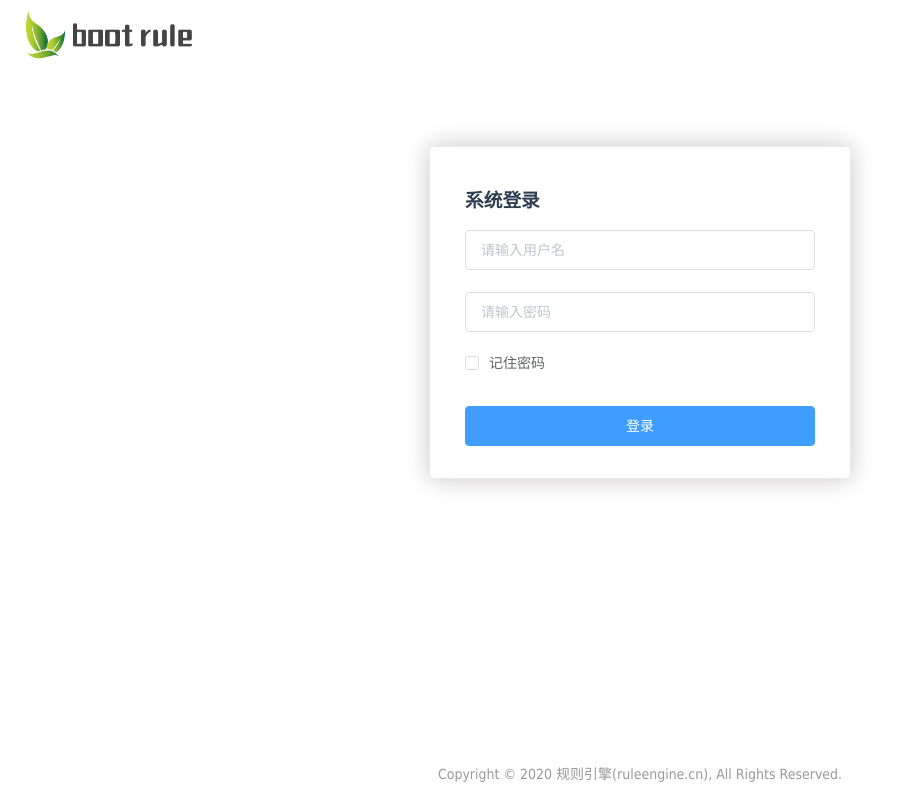
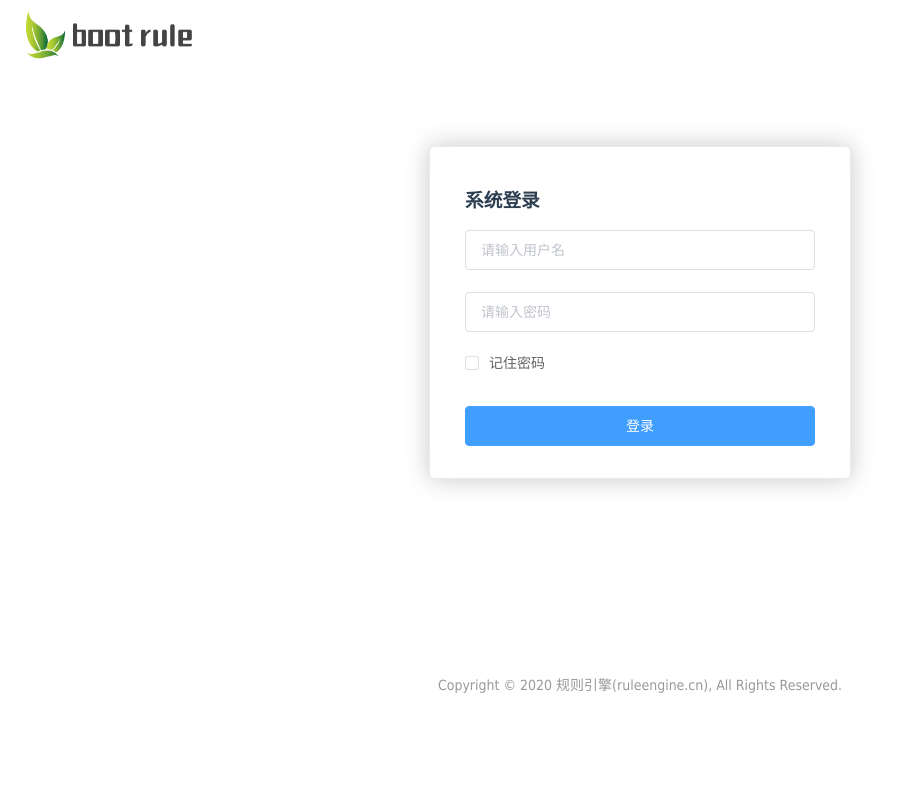
Before and after one commit to raysonfang/rule-engine-front, a Vue app: page /#/login in a window 1280 px wide. Shown: the whole page, without its empty margins (0-897 px from the left). Built offline with nearby package versions, Linux system fonts and the light colour scheme.

Commit message:
Update Login.vue

```diff
--- a/src/components/Login.vue
+++ b/src/components/Login.vue
@@ -45,11 +45,11 @@
     </div>
 
     <div style="color: #999;
-            position: absolute;
+            margin-top: 15%;
             height: 40px;
             bottom:0;
             font: 14px/2em Microsoft Yahei,tahoma,HELVETICA;
-            width:100%;
+            width: 100%;
             text-align:center;">Copyright © 2020 规则引擎(ruleengine.cn), All Rights Reserved.
     </div>
   </div>
```
